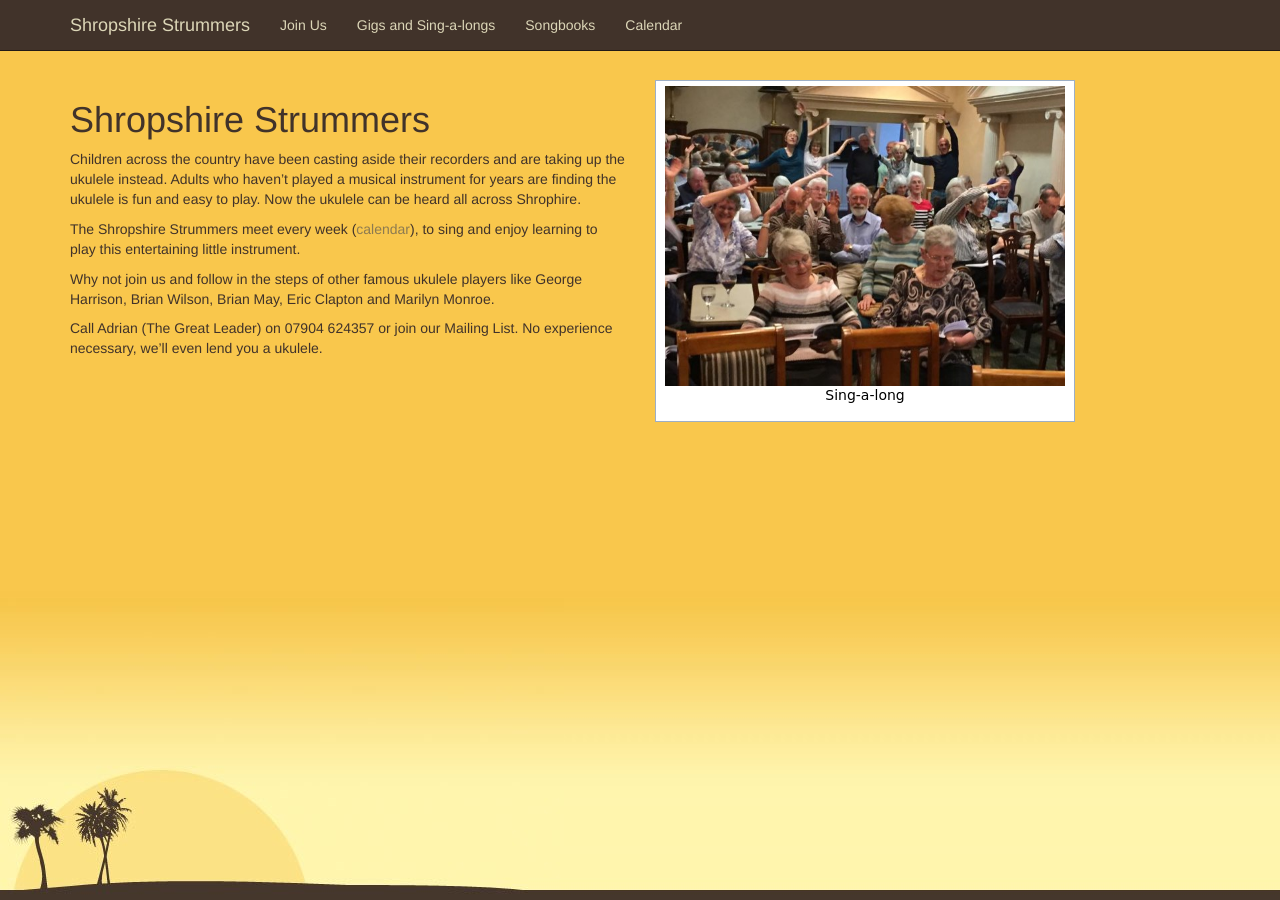
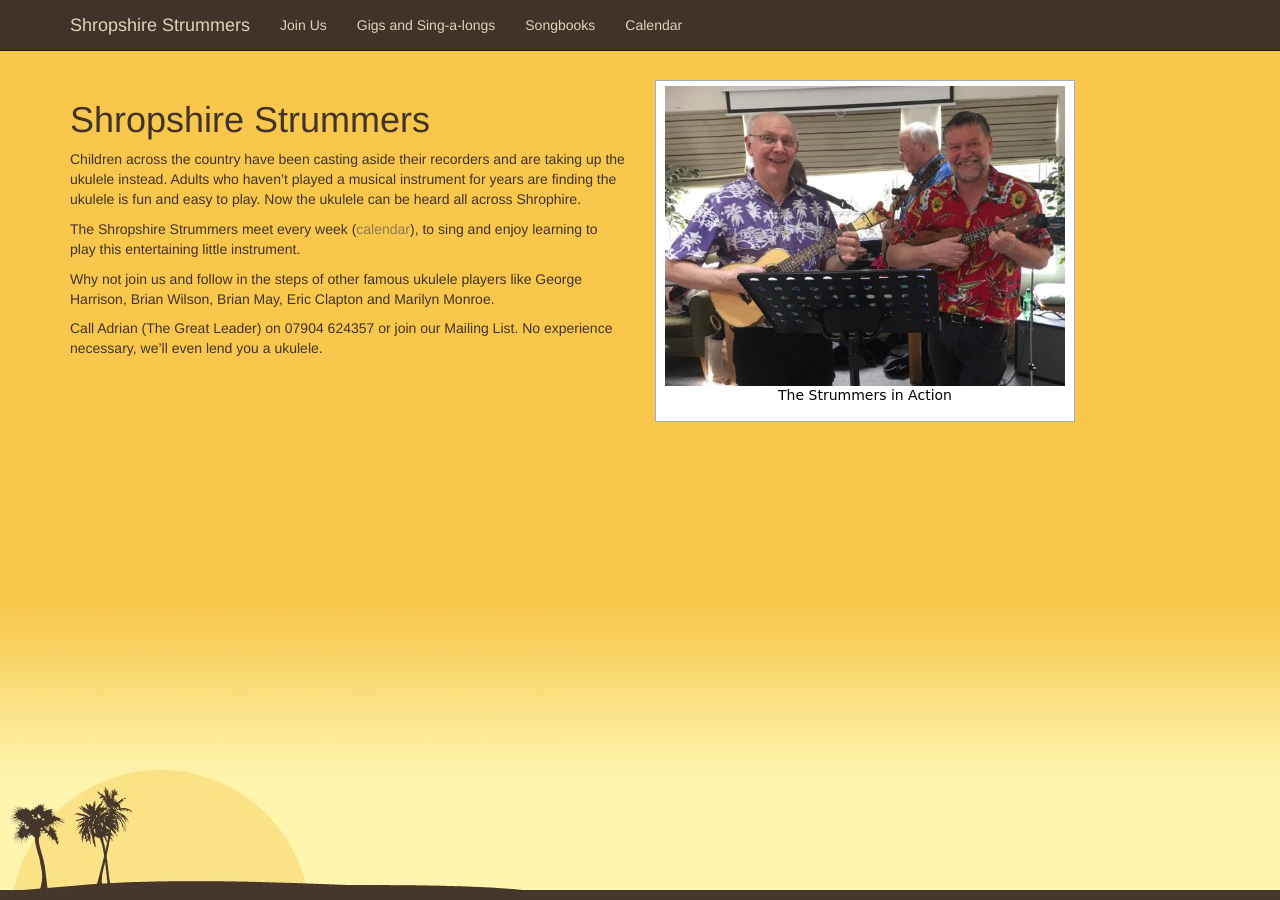
Before and after one commit to joejcollins/ShropshireStrummers, a Jekyll site: the page built from index.md, in a window 1280 px wide. Built offline with Jekyll 4.4.1, drawn with Linux system fonts in a browser that asks for light colours.

Commit message:
Removed duplicate image

```diff
--- a/index.md
+++ b/index.md
@@ -1,8 +1,8 @@
 ---
 layout: default
 title: Shropshire Strummers
-image: longmynd_house.jpg
-caption: Sing-a-long
+image: ade_and_tony.jpg
+caption: The Strummers in Action
 ---
 Children across the country have been casting aside their recorders and are taking up the ukulele instead.  Adults who haven’t played a musical instrument for years are finding the ukulele is fun and easy to play.  Now the ukulele can be heard all across Shrophire.
 
```
